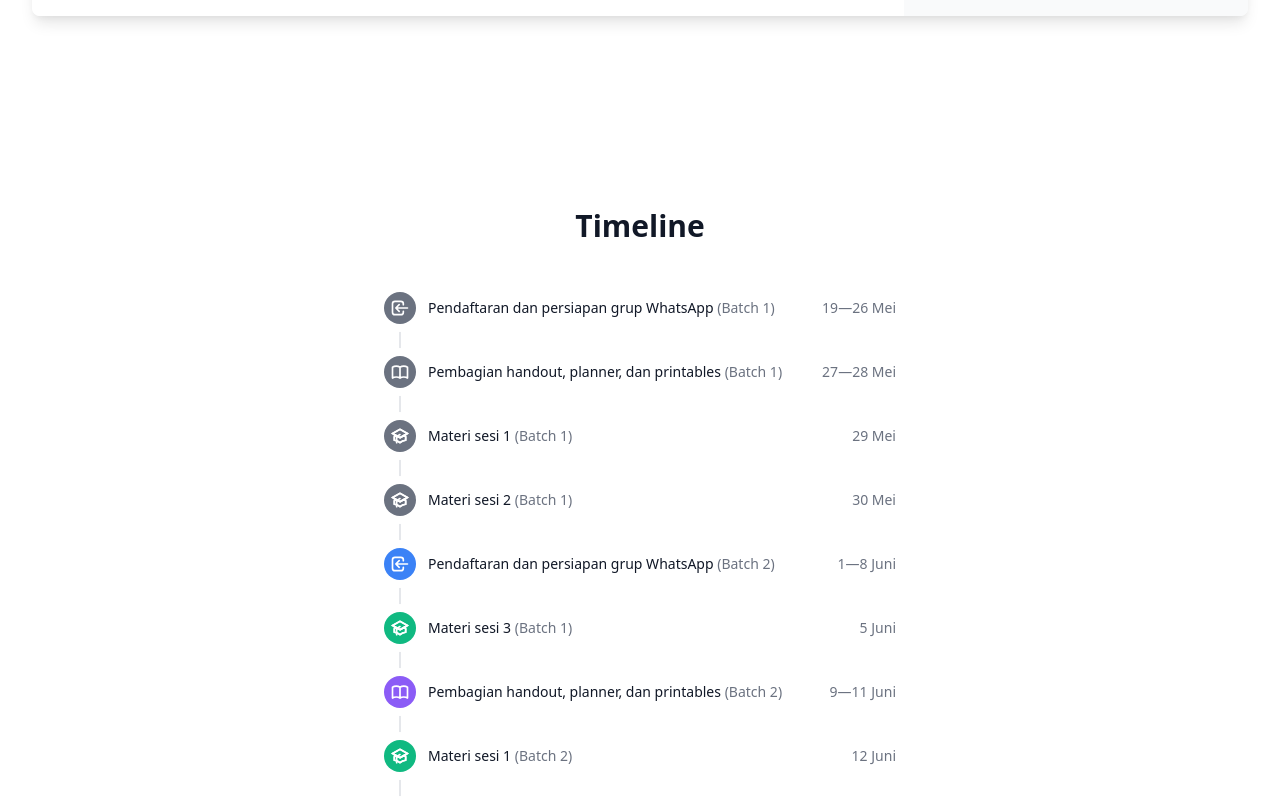
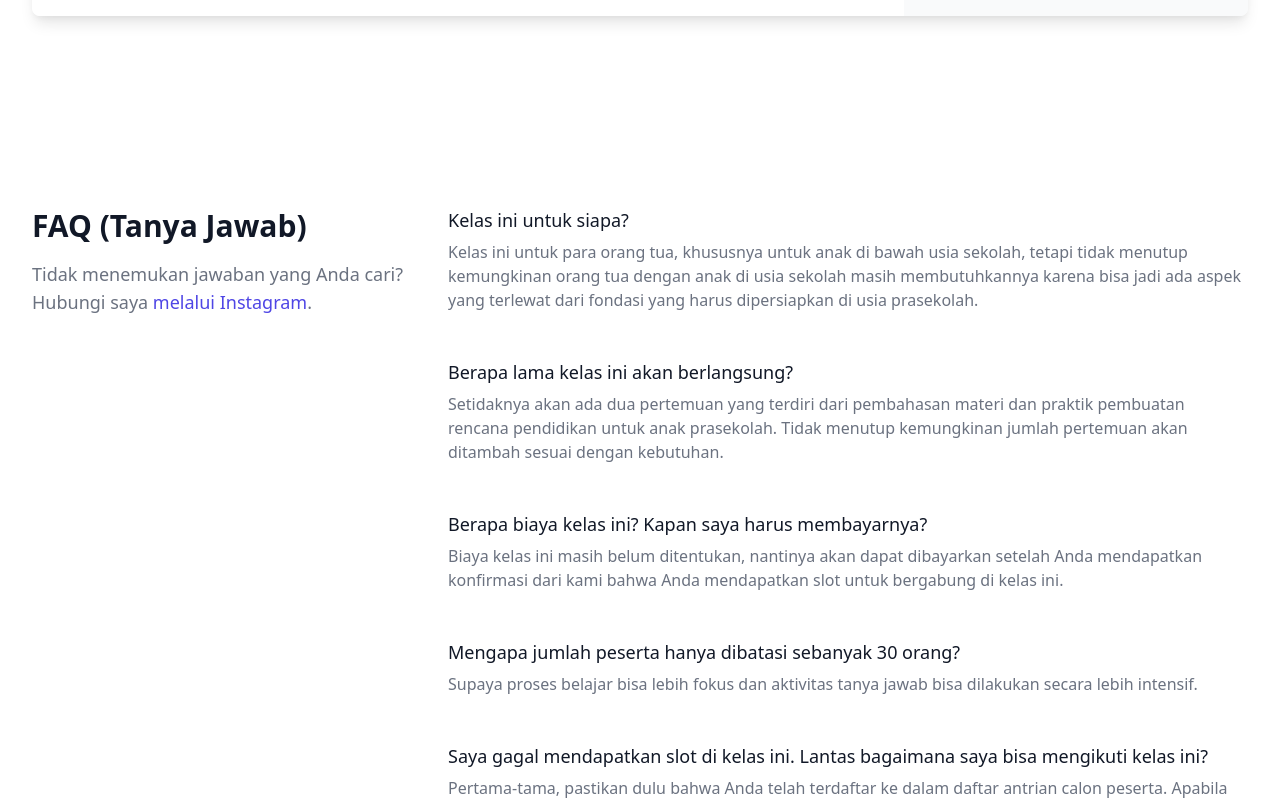
Before and after one commit to zainfathoni/rumahberbagi-app, a Next.js app: page / in a window 1280 px wide. Shown: the part 4080-4880 px from the top of the page. Built offline with nearby package versions, Linux system fonts and the light colour scheme; no server answers; a web font is replaced by a local one; what @tailwindcss/typography would draw is missing.

Commit message:
Remove the timeline from the home page

```diff
--- a/pages/index.tsx
+++ b/pages/index.tsx
@@ -22,7 +22,6 @@ import { FileVideoIcon } from "../components/icons/file-video";
 import { WhatsAppIcon } from "../components/icons/whatsapp";
 import { Content } from "../components/sections/content";
 import { Pricing } from "../components/sections/pricing";
-import { Timeline } from "../components/sections/timeline";
 import { SEO } from "../components/seo";
 
 export default function Home(): JSX.Element {
@@ -154,7 +153,6 @@ export default function Home(): JSX.Element {
             <Pricing.Item>Video rekaman kelas</Pricing.Item>
           </Pricing.Included>
         </Pricing>
-        <Timeline />
         <Faq title="FAQ (Tanya Jawab)">
           <Faq.Description>
             Tidak menemukan jawaban yang Anda cari? Hubungi saya{" "}
```
